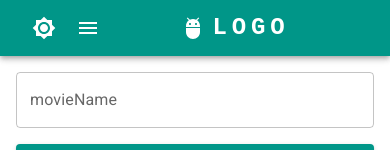
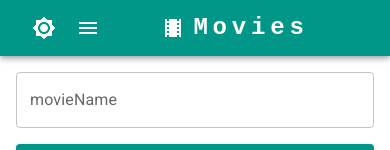
Before and after one commit to smerch88/next_js_movies, a Next.js app: page /movies in a window 390 px wide. Shown: the top 150 px of the page. Built offline with nearby package versions, Linux system fonts and the light colour scheme.

Commit message:
fix: mobile header proper icon and name

```diff
--- a/src/components/Header.tsx
+++ b/src/components/Header.tsx
@@ -8,7 +8,6 @@ import MenuIcon from "@mui/icons-material/Menu";
 import Container from "@mui/material/Container";
 import Button from "@mui/material/Button";
 import MenuItem from "@mui/material/MenuItem";
-import AdbIcon from "@mui/icons-material/Adb";
 import LocalMoviesIcon from "@mui/icons-material/LocalMovies";
 import Brightness4Icon from "@mui/icons-material/Brightness4";
 import Brightness7Icon from "@mui/icons-material/Brightness7";
@@ -104,7 +103,9 @@ const Header: FC<HeaderProps> = ({ toggleTheme }) => {
               ))}
             </Menu>
           </Box>
-          <AdbIcon sx={{ display: { xs: "flex", md: "none" }, mr: 1 }} />
+          <LocalMoviesIcon
+            sx={{ display: { xs: "flex", md: "none" }, mr: 1 }}
+          />
           <Typography
             variant="h5"
             noWrap
@@ -121,7 +122,7 @@ const Header: FC<HeaderProps> = ({ toggleTheme }) => {
               textDecoration: "none",
             }}
           >
-            LOGO
+            Movies
           </Typography>
           <Box sx={{ flexGrow: 1, display: { xs: "none", md: "flex" } }}>
             {pages.map(({ id, title, link }) => (
```
